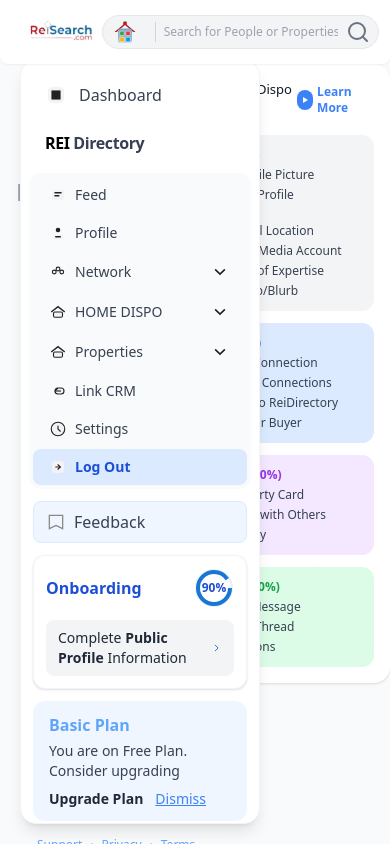
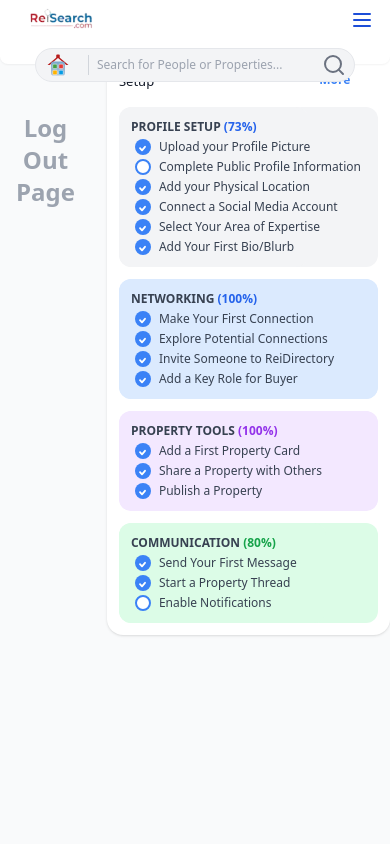
Before and after one commit to BereketMengaw/ReiSearch, a React (Vite) app: page /logout in a window 390 px wide. Built offline with nearby package versions, Linux system fonts and the light colour scheme.

Commit message:
navbar responsiveness is completed

```diff
--- a/src/components/GreetingSection/GreetingSection.tsx
+++ b/src/components/GreetingSection/GreetingSection.tsx
@@ -1,9 +1,9 @@
 import React from 'react';
 import Bereket from "../../../src/assets/bereket.jpg";
-import Logo from "../../assets/logo-reisearch.jpg";
+import Logo from "../../assets/logo-greeting.png";
 
 const GreetingSection: React.FC = () => (
-  <section className="w-full mt-4 max-w-3xl ml-[272px] grid grid-cols-3 grid-rows-2 gap-6 mb-4">
+  <section className="w-full mt-10 max-w-3xl ml-[272px] grid grid-cols-3 grid-rows-2 gap-6 mb-4">
     {/* Top left: Greeting, progress, profile, button (spans 2 columns) */}
     <div className="col-span-2 mt-3 row-span-1 bg-white dark:bg-gray-800 rounded-xl shadow p-3 flex items-center gap-3 transition-colors duration-300">
       <div className="flex-1">
--- a/src/components/ProfileStatusTiles/ProfileStatusTiles.tsx
+++ b/src/components/ProfileStatusTiles/ProfileStatusTiles.tsx
@@ -68,7 +68,7 @@ const dotIcon = () => (
 );
 
 const ProfileStatusTiles: React.FC = () => (
-  <section className="bg-white dark:bg-gray-800 rounded-2xl shadow p-4 w-full max-w-xs flex flex-col gap-2 mt-12 transition-colors duration-300">
+  <section className="bg-white dark:bg-gray-800 mt-6 md:mt-16 rounded-2xl shadow p-3 md:p-4 w-full max-w-full md:max-w-xs flex flex-col gap-2 mx-auto transition-colors duration-300">
     <div className="flex justify-between items-center mb-2">
       <h3 className="text-[13px] text-gray-900 dark:text-gray-100">Complete Your Home Dispo Setup</h3>
       <a href="#" className="flex items-center gap-1 text-xs text-blue-500 font-semibold hover:underline">
--- a/src/components/RecommendationsBox/RecommendationsBox.tsx
+++ b/src/components/RecommendationsBox/RecommendationsBox.tsx
@@ -1,7 +1,7 @@
 import React from 'react';
 
 const RecommendationsBox: React.FC = () => (
-  <section className="bg-white dark:bg-gray-800 rounded-xl shadow p-4 w-1/2 min-h-[120px] flex flex-col mt-8 transition-colors duration-300">
+  <section className="bg-white mt-6 md:mt-14 dark:bg-gray-800 rounded-xl shadow p-3 md:p-4 w-full md:w-1/2 max-w-full min-h-[120px] flex flex-col transition-colors duration-300">
     <div className="flex justify-between items-start mb-2">
       <h3 className="font-semibold text-sm text-gray-900 dark:text-gray-100">Make More Connections</h3>
       <a href="#" className="text-xs text-blue-500 font-semibold hover:underline">Explore More</a>
--- a/src/components/Sidebar/Sidebar.tsx
+++ b/src/components/Sidebar/Sidebar.tsx
@@ -40,7 +40,7 @@ const DropdownArrow = () => (
 );
 
 const Sidebar: React.FC = () => (
-  <aside className="fixed mt-5 mb-5 left-3 top-10 bottom-0 z-30 bg-white dark:bg-gray-900 text-gray-900 dark:text-gray-100 w-60 h-screen rounded-2xl shadow-lg border border-gray-100 dark:border-gray-800 flex flex-col justify-between p-0 ml-2 max-h-[calc(100vh-5rem)] transition-colors duration-300">
+  <aside className="hidden mt-10 md:flex fixed mt-5 mb-5 left-3 top-10 bottom-0 z-30 bg-white dark:bg-gray-900 text-gray-900 dark:text-gray-100 w-60 h-screen rounded-2xl shadow-lg border border-gray-100 dark:border-gray-800 flex flex-col justify-between p-0 ml-2 max-h-[calc(100vh-5rem)] transition-colors duration-300">
     {/* Navigation */}
     <nav className="flex flex-col gap-1 pt-3 px-2">
       {/* REI Directory (standalone) */}
--- a/src/components/Topbar/Topbar.tsx
+++ b/src/components/Topbar/Topbar.tsx
@@ -25,19 +25,30 @@ const Topbar: React.FC = () => {
   }, [menuOpen]);
 
   return (
-    <header className="w-full h-16 sm:h-18 bg-white dark:bg-gray-900 shadow-sm dark:shadow-lg px-2 sm:px-4 flex items-center justify-between rounded-b-lg fixed top-0 left-0 right-0 z-50 transition-colors duration-300">
-      {/* Left: Logo and Search by Transaction Button */}
+    <header className="w-full h-16 sm:h-18 bg-white dark:bg-gray-900 shadow-sm dark:shadow-lg px-2 sm:px-4 flex flex-col md:flex-row items-center md:items-center justify-between rounded-b-lg fixed top-0 left-0 right-0 z-50 transition-colors duration-300">
+      {/* Top row: Logo and Hamburger (mobile) */}
+      <div className="w-full flex items-center justify-between md:justify-start md:w-auto">
         <div className="flex items-center gap-2 sm:gap-4 min-w-fit ml-2 sm:ml-6">
-        {/* Logo image */}
           <img src={Logo} alt="ReiSearch.com logo" className="h-8 sm:h-10 md:h-12 w-auto object-contain" />
           <button className="hidden sm:inline bg-yellow-400 transition px-2 sm:px-3 py-1.5 sm:py-2 text-xs font-semibold text-white rounded-full shadow whitespace-nowrap ml-2 dark:bg-yellow-500 dark:text-gray-900" style={{fontSize:'0.85rem'}}>
             Staging / homedispo...
           </button>
         </div>
-      {/* Center: Search Bar */}
-      <div className="flex-1 flex justify-center mx-1 sm:mx-2 md:mx-4">
+        {/* Hamburger for mobile */}
+        <div className="md:hidden flex items-center">
+          <button
+            className="flex items-center justify-center p-2 rounded-lg hover:bg-gray-100 dark:hover:bg-gray-800 transition ml-2"
+            onClick={() => setMenuOpen(v => !v)}
+            aria-label="Open menu"
+          >
+            <Menu className="w-6 h-6 text-blue-700" />
+          </button>
+        </div>
+      </div>
+      {/* Center: Search Bar (below logo on mobile, center on desktop) */}
+      <div className="w-full md:w-auto flex justify-center md:justify-center mt-2 md:mt-0 order-2 md:order-none">
         <div className="flex items-center bg-gray-100 dark:bg-gray-800 rounded-full px-2 sm:px-3 py-0.5 w-full max-w-xs sm:max-w-md md:max-w-lg border border-gray-200 dark:border-gray-700 transition-colors duration-300">
-
+          {/* ... search icon, divider, input, search button ... */}
           <svg width="28" height="28" viewBox="0 0 32 32" fill="none" xmlns="http://www.w3.org/2000/svg" className="mr-2 font-bold">
             <defs>
               <linearGradient id="houseGradient" x1="16" y1="8" x2="16" y2="28" gradientUnits="userSpaceOnUse">
@@ -67,9 +78,9 @@ const Topbar: React.FC = () => {
           <Search className="w-6 h-6 text-gray-500 ml-2 cursor-pointer hover:text-gray-700 transition" aria-label="Initiate search" />
         </div>
       </div>
-      {/* Right: Responsive icons and profile */}
-      <div className="hidden md:flex items-center gap-4 lg:gap-6 min-w-fit"> {/* gap-6 instead of gap-8 */}
-        {/* Chat bubble icon */}
+      {/* Right: Desktop icons/profile/dark mode */}
+      <div className="hidden md:flex items-center gap-4 lg:gap-6 min-w-fit order-3 md:order-none">
+        {/* ... icons ... */}
         <svg width={ICON_SIZE} height={ICON_SIZE} viewBox="0 0 32 32" fill="none" xmlns="http://www.w3.org/2000/svg">
           <rect x="4" y="6" width="24" height="16" rx="6" fill="#2196F3"/>
           <path d="M10 26c0-2 2-4 6-4s6 2 6 4" stroke="#1976D2" strokeWidth="2" fill="none"/>
@@ -77,7 +88,6 @@ const Topbar: React.FC = () => {
           <ellipse cx="16" cy="14" rx="2" ry="2" fill="#fff"/>
           <ellipse cx="20" cy="14" rx="2" ry="2" fill="#fff"/>
         </svg>
-        {/* Sticky note/comment icon */}
         <svg width={ICON_SIZE} height={ICON_SIZE} viewBox="0 0 32 32" fill="none" xmlns="http://www.w3.org/2000/svg">
           <rect x="6" y="6" width="20" height="20" rx="4" fill="#8BC34A"/>
           <rect x="10" y="12" width="12" height="2.5" rx="1.25" fill="#fff"/>
@@ -98,23 +108,18 @@ const Topbar: React.FC = () => {
             ))
           ))}
         </svg>
-        <button className="flex items-center gap-2 pl-2 pr-4 py-1.5 rounded-lg border border-blue-500 bg-white dark:bg-gray-800 hover:bg-blue-50 dark:hover:bg-gray-700 transition shadow-sm"> {/* gap-2, pr-4, py-1.5 */}
-          <img src={Img} alt="User" className="w-8 h-8 rounded-md object-cover border border-blue-500" /> {/* w-8 h-8 */}
-          <span className="font-bold text-blue-700 text-base">Bereket</span> {/* text-base */}
+        <button className="flex items-center gap-2 pl-2 pr-4 py-1.5 rounded-lg border border-blue-500 bg-white dark:bg-gray-800 hover:bg-blue-50 dark:hover:bg-gray-700 transition shadow-sm">
+          <img src={Img} alt="User" className="w-8 h-8 rounded-md object-cover border border-blue-500" />
+          <span className="font-bold text-blue-700 text-base">Bereket</span>
           <svg width="14" height="14" viewBox="0 0 20 20" fill="none" xmlns="http://www.w3.org/2000/svg"><path d="M6 8L10 12L14 8" stroke="#1976D2" strokeWidth="2" strokeLinecap="round" strokeLinejoin="round"/></svg>
         </button>
         <DarkModeToggle />
       </div>
-      {/* Hamburger menu for mobile */}
-      <div className="md:hidden flex items-center">
-        <button className="flex items-center justify-center p-2 rounded-lg hover:bg-gray-100 dark:hover:bg-gray-800 transition" onClick={() => setMenuOpen(v => !v)} aria-label="Open menu">
-          <Menu className="w-6 h-6 text-blue-700" />
-        </button>
       {/* Dropdown menu for mobile/tablet */}
       {menuOpen && (
         <div
           ref={menuRef}
-            className="absolute right-2 top-16 w-64 bg-white dark:bg-gray-900 rounded-xl shadow-lg border border-gray-200 dark:border-gray-700 transition-all duration-300 ease-in-out z-30"
+          className="md:hidden absolute right-2 top-16 w-64 bg-white dark:bg-gray-900 rounded-xl shadow-lg border border-gray-200 dark:border-gray-700 transition-all duration-300 ease-in-out z-30"
           style={{ boxShadow: '0 8px 32px 0 rgba(60,60,100,0.12)' }}
         >
           <div className="flex flex-col gap-3 p-3">
@@ -154,10 +159,11 @@ const Topbar: React.FC = () => {
               <span className="font-bold text-blue-700 text-base">Bereket</span>
               <svg width="14" height="14" viewBox="0 0 20 20" fill="none" xmlns="http://www.w3.org/2000/svg"><path d="M6 8L10 12L14 8" stroke="#1976D2" strokeWidth="2" strokeLinecap="round" strokeLinejoin="round"/></svg>
             </button>
+            {/* Dark mode toggle in dropdown */}
+            <DarkModeToggle />
           </div>
         </div>
       )}
-      </div>
     </header>
   );
 };
```
Also changed, not shown: src/App.tsx (+16 -2 lines). Lines whose indentation alone changed are shown as unchanged.
